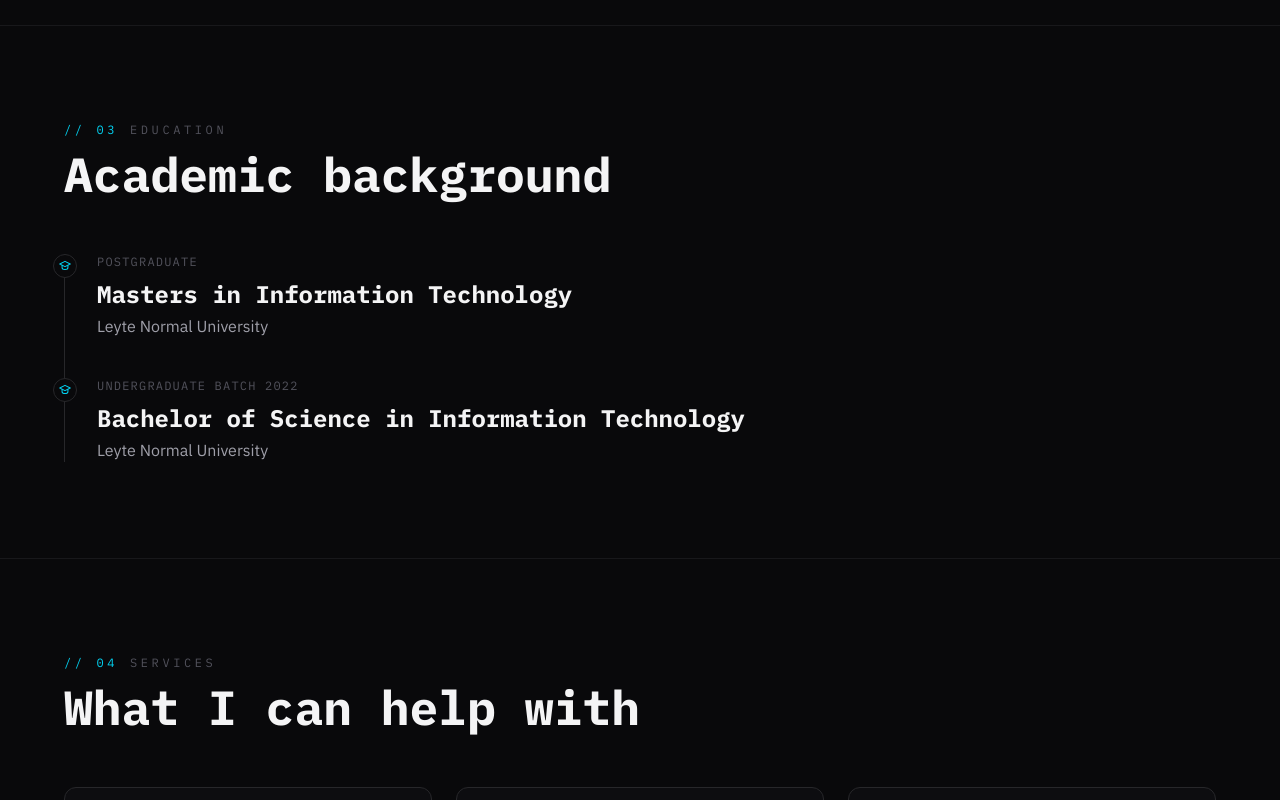
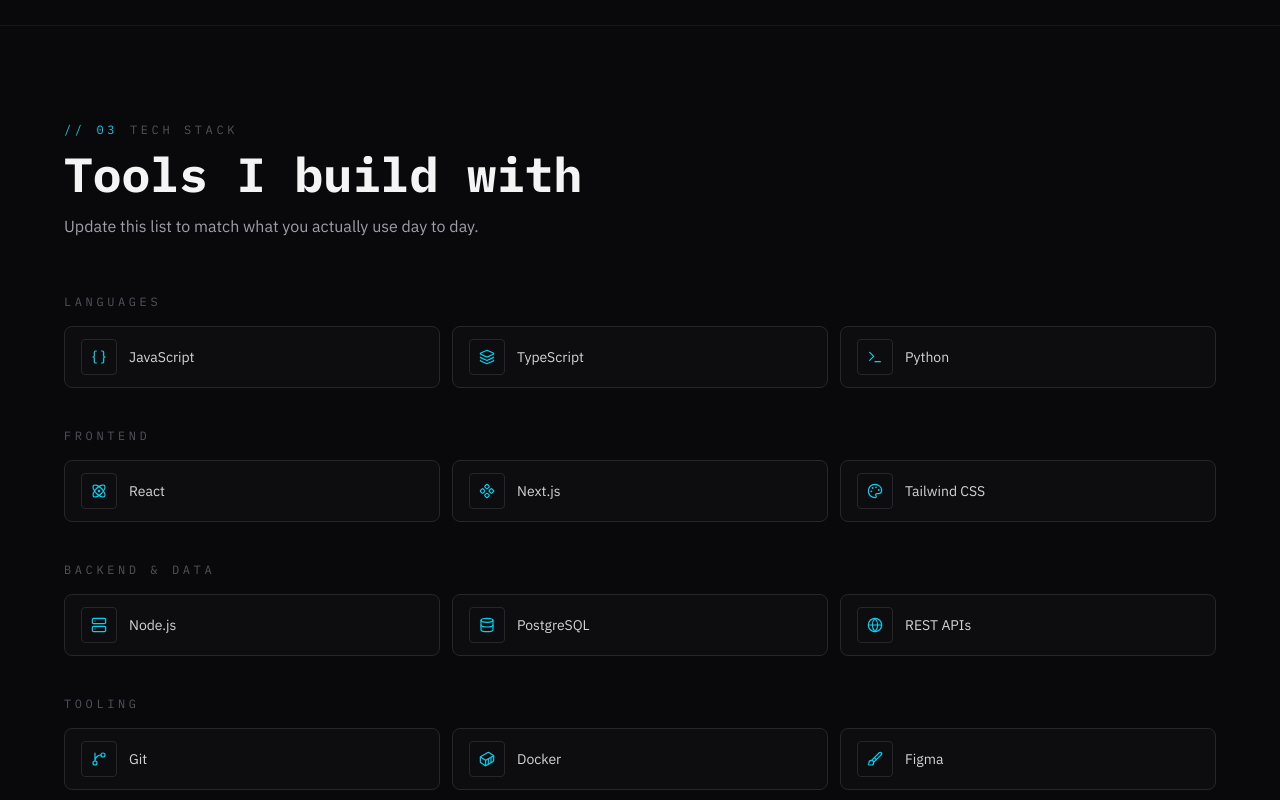
Before and after one commit to cirilobucatcat/cirilobucatcat.github.io, a Next.js app: page / in a window 1280 px wide. Shown: the part 1640-2440 px from the top of the page. Built offline with nearby package versions, Linux system fonts and the light colour scheme.

Commit message:
tech stack

```diff
--- a/app/layout.tsx
+++ b/app/layout.tsx
@@ -63,8 +63,9 @@
   jobTitle: ["Web Developer", "Software Developer", "Software Engineer"],
   alumniOf: {
     "@type": "CollegeOrUniversity",
-    name: "ABC University",
+    name: "Leyte Normal University",
   },
+  knowsAbout: ["JavaScript", "TypeScript", "Python", "React", "Next.js", "Tailwind CSS", "Node.js", "PostgreSQL", "Docker"],
 };
 
 export default function RootLayout({ children }: { children: React.ReactNode }) {
--- a/app/page.tsx
+++ b/app/page.tsx
@@ -1,6 +1,6 @@
 import Hero from "../components/Hero";
 import Projects from "../components/Projects";
-import Education from "../components/Education";
+import TechStack from "../components/TechStack";
 import Services from "../components/Services";
 import Certificates from "../components/Certificates";
 import Contact from "../components/Contact";
@@ -13,7 +13,7 @@
       <main id="main-content">
         <Hero />
         <Projects />
-        <Education />
+        <TechStack />
         <Services />
         <Certificates />
         <Contact />
--- a/components/EditorGutter.tsx
+++ b/components/EditorGutter.tsx
@@ -5,7 +5,7 @@
 const SECTIONS = [
     { id: "hero", index: "01" },
     { id: "projects", index: "02" },
-    { id: "education", index: "03" },
+    { id: "stack", index: "03" },
     { id: "services", index: "04" },
     { id: "certificates", index: "05" },
     { id: "contact", index: "06" },
@@ -41,7 +41,7 @@
                         <li key={id} className="relative">
                             <span
                                 aria-hidden="true"
-                                className={`absolute -left-6 top-2.5 h-2 w-2 rounded-full transition-colors ${isActive ? "bg-cyan-400" : "bg-zinc-700"
+                                className={`absolute -left-6 top-1 h-2 w-2 rounded-full transition-colors ${isActive ? "bg-cyan-400" : "bg-zinc-700"
                                     }`}
                             />
                             <a
@@ -56,6 +56,6 @@
                     );
                 })}
             </ol>
-        </nav>
+        </nav >
     );
 }
--- a/components/Education.tsx
+++ /dev/null
@@ -1,44 +0,0 @@
-import { CapIcon } from "./icons";
-import SectionEyebrow from "./SectionEyebrow";
-
-const EDUCATION = [
-    {
-        degree: "Masters in Information Technology",
-        school: "Leyte Normal University",
-        note: "Postgraduate",
-    },
-    {
-        degree: "Bachelor of Science in Information Technology",
-        school: "Leyte Normal University",
-        note: "Undergraduate Batch 2022",
-    },
-];
-
-export default function Education() {
-    return (
-        <section id="education" aria-labelledby="education-heading" className="scroll-mt-20 border-b border-zinc-900 px-5 py-24 lg:px-8">
-            <div className="mx-auto max-w-6xl">
-                <SectionEyebrow index="03" label="Education" />
-                <h2 id="education-heading" className="mt-3 font-mono text-4xl font-bold text-zinc-100 sm:text-5xl">
-                    Academic background
-                </h2>
-
-                <ol className="mt-14 space-y-10 border-l border-zinc-800 pl-8">
-                    {EDUCATION.map((item) => (
-                        <li key={item.degree} className="relative">
-                            <span
-                                aria-hidden="true"
-                                className="absolute -left-11 flex h-6 w-6 items-center justify-center rounded-full border border-zinc-800 bg-zinc-950 text-cyan-400"
-                            >
-                                <CapIcon className="h-3.5 w-3.5" />
-                            </span>
-                            <p className="font-mono text-xs uppercase tracking-widest text-zinc-600">{item.note}</p>
-                            <h3 className="mt-2 font-mono text-xl font-bold text-zinc-100 sm:text-2xl">{item.degree}</h3>
-                            <p className="mt-1 font-sans text-zinc-400">{item.school}</p>
-                        </li>
-                    ))}
-                </ol>
-            </div>
-        </section>
-    );
-}
--- a/components/Footer.tsx
+++ b/components/Footer.tsx
@@ -3,7 +3,7 @@
 const NAV_ITEMS = [
     { href: "/#hero", label: "Hero" },
     { href: "/#projects", label: "Projects" },
-    { href: "/#education", label: "Education" },
+    { href: "/#stack", label: "Stack" },
     { href: "/#services", label: "Services" },
     { href: "/#certificates", label: "Certificates" },
     { href: "/#contact", label: "Contact" },
--- a/components/Header.tsx
+++ b/components/Header.tsx
@@ -7,7 +7,7 @@
 const NAV_ITEMS = [
     { href: "/#hero", label: "Hero" },
     { href: "/#projects", label: "Projects" },
-    { href: "/#education", label: "Education" },
+    { href: "/#stack", label: "Stack" },
     { href: "/#services", label: "Services" },
     { href: "/#certificates", label: "Certificates" },
     { href: "/#contact", label: "Contact" },
--- /dev/null
+++ b/components/TechStack.tsx
@@ -0,0 +1,101 @@
+import {
+    Braces,
+    Layers,
+    Terminal,
+    Atom,
+    Component,
+    Palette,
+    Server,
+    Database,
+    Globe,
+    GitBranch,
+    Container,
+    type LucideIcon,
+    Brush,
+} from "lucide-react";
+import SectionEyebrow from "./SectionEyebrow";
+
+type StackItem = {
+    name: string;
+    icon: LucideIcon;
+};
+
+type StackCategory = {
+    label: string;
+    items: StackItem[];
+};
+
+const STACK: StackCategory[] = [
+    {
+        label: "Languages",
+        items: [
+            { name: "JavaScript", icon: Braces },
+            { name: "TypeScript", icon: Layers },
+            { name: "Python", icon: Terminal },
+        ],
+    },
+    {
+        label: "Frontend",
+        items: [
+            { name: "React", icon: Atom },
+            { name: "Next.js", icon: Component },
+            { name: "Tailwind CSS", icon: Palette },
+        ],
+    },
+    {
+        label: "Backend & data",
+        items: [
+            { name: "Node.js", icon: Server },
+            { name: "PostgreSQL", icon: Database },
+            { name: "REST APIs", icon: Globe },
+        ],
+    },
+    {
+        label: "Tooling",
+        items: [
+            { name: "Git", icon: GitBranch },
+            { name: "Docker", icon: Container },
+            { name: "Figma", icon: Brush },
+        ],
+    },
+];
+
+export default function TechStack() {
+    return (
+        <section id="stack" aria-labelledby="stack-heading" className="scroll-mt-20 border-b border-zinc-900 px-5 py-24 lg:px-8">
+            <div className="mx-auto max-w-6xl">
+                <SectionEyebrow index="03" label="Tech Stack" />
+                <h2 id="stack-heading" className="mt-3 font-mono text-4xl font-bold text-zinc-100 sm:text-5xl">
+                    Tools I build with
+                </h2>
+                <p className="mt-4 max-w-2xl font-sans text-zinc-400">
+                    Update this list to match what you actually use day to day.
+                </p>
+
+                <div className="mt-14 space-y-10">
+                    {STACK.map((category) => (
+                        <div key={category.label}>
+                            <h3 className="font-mono text-xs uppercase tracking-[0.3em] text-zinc-600">{category.label}</h3>
+                            <ul className="mt-4 grid grid-cols-1 gap-3 sm:grid-cols-3">
+                                {category.items.map(({ name, icon: Icon }) => (
+                                    <li
+                                        key={name}
+                                        className="group flex items-center gap-3 rounded-lg border border-zinc-800 bg-zinc-900/30 px-4 py-3 transition-colors hover:border-cyan-400/40"
+                                    >
+                                        <span
+                                            aria-hidden="true"
+                                            className="flex h-9 w-9 shrink-0 items-center justify-center rounded border border-zinc-800 text-cyan-400 transition-colors group-hover:border-cyan-400/40"
+                                        >
+                                            <Icon className="h-4 w-4" strokeWidth={1.75} />
+                                        </span>
+                                        <span className="font-sans text-sm text-zinc-300">{name}</span>
+                                    </li>
+                                ))}
+                            </ul>
+                        </div>
+                    ))}
+                </div>
+            </div>
+        </section>
+    );
+}
--- a/lib/projects.ts
+++ b/lib/projects.ts
@@ -24,7 +24,7 @@
         summary:
             "WeakChat is a real-time messaging app focused on speed and clarity over feature bloat. Messages sync instantly across devices, threads stay readable even in busy group chats, and the whole interface is built to disappear so people can focus on the conversation, not the app.",
         tags: ["Real-time", "Chat", "Full-stack"],
-        stack: ["Next.js", "TypeScript", "WebSockets", "PostgreSQL"],
+        stack: ["Next.js", "TypeScript", "Firebase", "PWA"],
         features: [
             "Instant message delivery with optimistic UI updates",
             "Threaded replies that stay readable in busy channels",
@@ -32,7 +32,7 @@
             "Responsive layout that works from phone to widescreen",
         ],
         role: "Solo developer",
-        year: "2025",
+        year: "2026",
         liveUrl: "#",
         repoUrl: "#",
         image: "https://placehold.co/640x400/18181b/22d3ee?text=WeakChat",
--- a/package.json
+++ b/package.json
@@ -10,6 +10,7 @@
   },
   "dependencies": {
     "framer-motion": "^13.1.1",
+    "lucide-react": "^1.34.0",
     "next": "16.3.2",
     "react": "19.2.8",
     "react-dom": "19.2.8"
```
Also changed, not shown: 1 other file (tests, documents, lock files or other folders).
